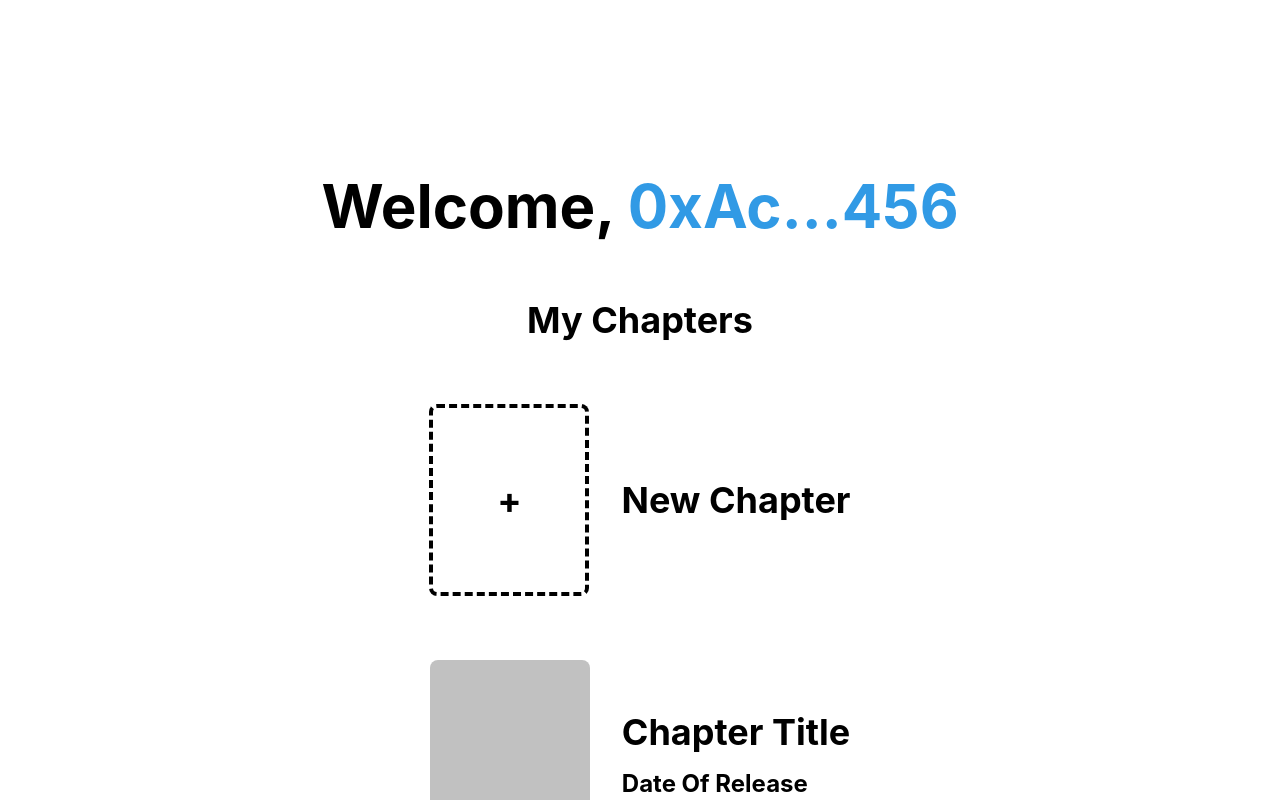
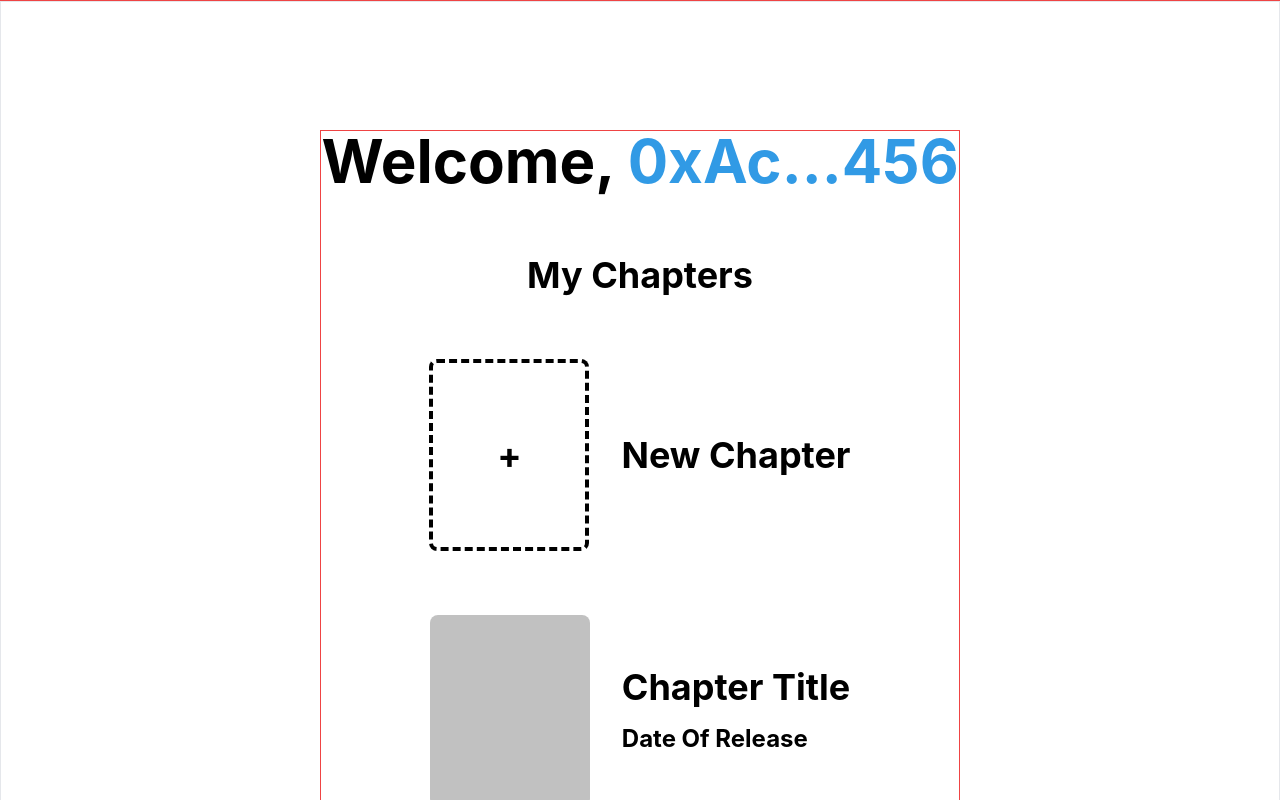
Before and after one commit to sarthakvdev/depub-web, a Next.js app: page /dashboard in a window 1280 px wide. Both pictures are taken after a click on the button "Connect Wallet". Shown: the top 800 px of the page. Built offline with nearby package versions, Linux system fonts and the light colour scheme.

Commit message:
type added, wrapper updated, packages added

```diff
--- a/package.json
+++ b/package.json
@@ -23,6 +23,7 @@
 	"dependencies": {
 		"@next/font": "13.1.1",
 		"@wagmi/chains": "^0.1.7",
+		"clsx": "^1.2.1",
 		"connectkit": "^1.1.1",
 		"dayjs": "^1.11.7",
 		"ethers": "^5.7.2",
--- a/src/components/layout/LinkComponent.tsx
+++ b/src/components/layout/LinkComponent.tsx
@@ -8,23 +8,27 @@ interface Props {
   className?: string;
 }
 
-const LinkComponent: FC<Props> = (props: Props) => {
-	const isExternal =
-		props.href.match(/^([a-z0-9]*:|.{0})\/\/.*$/) || props.isExternal;
+const LinkComponent: FC<Props> = ({
+  href,
+  children,
+  isExternal,
+  className,
+}: Props) => {
+  const isExternalCheck = href.match(/^([a-z0-9]*:|.{0})\/\/.*$/) || isExternal;
 
-	if (isExternal) {
+  if (isExternalCheck) {
     return (
       <a
         className="underline"
-				href={props.href}
+        href={href}
         target="_blank"
         rel="noopener noreferrer">
-				{props.children}
+        {children}
       </a>
     );
   }
 
-	return <Link href={props.href}>{props.children}</Link>;
+  return <Link href={href}>{children}</Link>;
 };
 
 export default LinkComponent;
--- a/src/components/wrappers/Container.tsx
+++ b/src/components/wrappers/Container.tsx
@@ -1,4 +1,6 @@
-const Container = ({ children, className }: any) => {
+import { WrapperType } from 'utils/types';
+
+const Container = ({ children, className }: WrapperType) => {
   return (
     <div
       className={`w-screen min-h-screen flex flex-col justify-center items-center ${className}`}>
--- a/src/components/wrappers/FlexCol.tsx
+++ b/src/components/wrappers/FlexCol.tsx
@@ -1,10 +1,11 @@
+import { WrapperType } from 'utils/types';
 
-const FlexCol = ({children, className}) => {
-    return (
-      <div className={`flex flex-col items-center justify-around ${className}`}>
-          {children}
-      </div>
-    )
-  }
+const FlexCol = ({ children, className }: WrapperType) => {
+  return (
+    <div className={`flex flex-col items-center justify-around ${className}`}>
+      {children}
+    </div>
+  );
+};
 
-  export default FlexCol
+export default FlexCol;
--- a/src/pages/[title].tsx
+++ b/src/pages/[title].tsx
@@ -15,7 +15,6 @@ function Details() {
   const { title } = router.query;
   return (
     <Container>
-      <FlexCol></FlexCol>
       <main className="gap-6 w-[30%] flex flex-col justify-around items-start">
         <div className="flex justify-between items-center w-full">
           <Link href="/explore">
--- a/src/pages/dashboard.tsx
+++ b/src/pages/dashboard.tsx
@@ -1,6 +1,6 @@
 import { useState } from 'react';
-import { useRouter } from "next/router";
-import Link from "next/link";
+import { useRouter } from 'next/router';
+import Link from 'next/link';
 import Button from '../components/Button';
 import Container from '../components/wrappers/Container';
 import FlexCol from '../components/wrappers/FlexCol';
@@ -8,14 +8,14 @@ import FlexRow from '../components/wrappers/FlexRow';
 import data from '../data/data.json';
 import Publication from '../components/Publication';
 
-function Dashboard() {
-  const [author, setAuthor] = useState(false)
-  const router = useRouter()
+const Dashboard = () => {
+  const [author, setAuthor] = useState(false);
+  const router = useRouter();
   return (
-    <Container className="pt-12">
+    <Container className="border border-red-500">
       {author ? (
-            <Container className="pt-12">
-                <FlexCol className="mt-20 gap-16">
+        <Container className="py-12 border">
+          <FlexCol className="mt-20 gap-16 border border-red-500">
             <h1 className="text-6xl font-bold">
               Welcome,
               <span className="text-[#319AE5]"> 0xAc...456</span>
@@ -23,14 +23,18 @@ function Dashboard() {
             <h3 className="text-4xl font-bold">My Chapters</h3>
             <FlexRow className="gap-8">
               <div
-                            onClick={() => router.push("/firstStep")}
+                onClick={() => router.push('/firstStep')}
                 className="w-40 h-48 flex justify-center items-center text-4xl font-bold border-4 rounded-lg border-dashed border-black cursor-pointer">
                 +
               </div>
               <h3 className="text-4xl font-bold">New Chapter</h3>
             </FlexRow>
             {data.publications.map((publication) => (
-                        <Link href={{ pathname: `/${publication.title}`, query: publication }}>
+              <Link
+                href={{
+                  pathname: `/${publication.title}`,
+                  query: publication,
+                }}>
                 <Publication
                   title={publication.title}
                   releaseDate={publication.releaseDate}
@@ -38,9 +42,8 @@ function Dashboard() {
               </Link>
             ))}
           </FlexCol>
-
         </Container>
-        ):(
+      ) : (
         <FlexCol className="gap-4">
           <h1 className="mb-4 text-6xl font-bold">Author Dashboard</h1>
           <Button
@@ -48,11 +51,15 @@ function Dashboard() {
             onClick={() => setAuthor(true)}
             className="px-4 py-2"
           />
-                 <h4 className="mt-4 text-3xl font-light cursor-pointer" onClick={() => router.push("/")}>Go Back</h4>
+          <h4
+            className="mt-4 text-3xl font-light cursor-pointer"
+            onClick={() => router.push('/')}>
+            Go Back
+          </h4>
         </FlexCol>
       )}
     </Container>
-  )
-}
+  );
+};
 
-export default Dashboard
+export default Dashboard;
--- /dev/null
+++ b/src/utils/types.ts
@@ -0,0 +1,6 @@
+import { ReactNode } from 'react';
+
+export interface WrapperType {
+  children: ReactNode;
+  className?: string;
+}
```
Also changed, not shown: src/components/wrappers/FlexRow.tsx (+6 -5 lines), 1 other file (tests, documents, lock files or other folders). Lines whose indentation alone changed are shown as unchanged.
